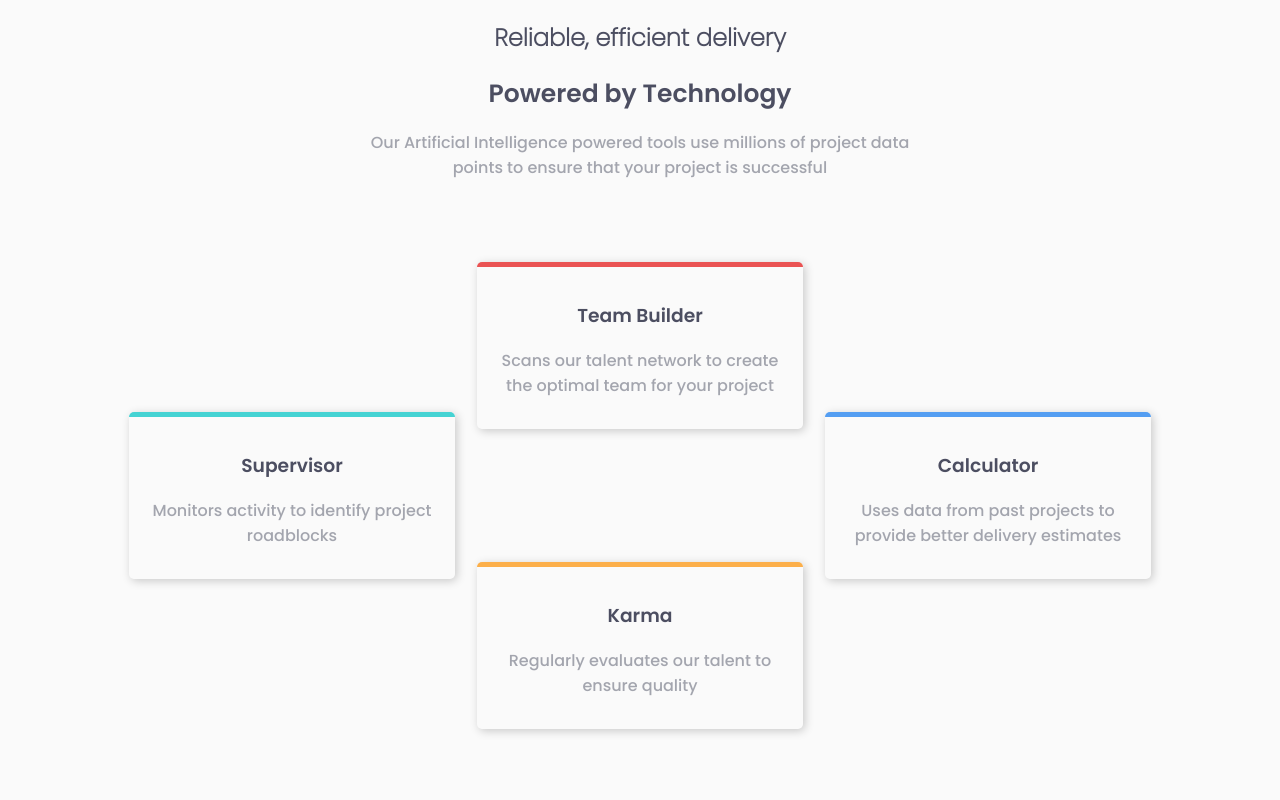
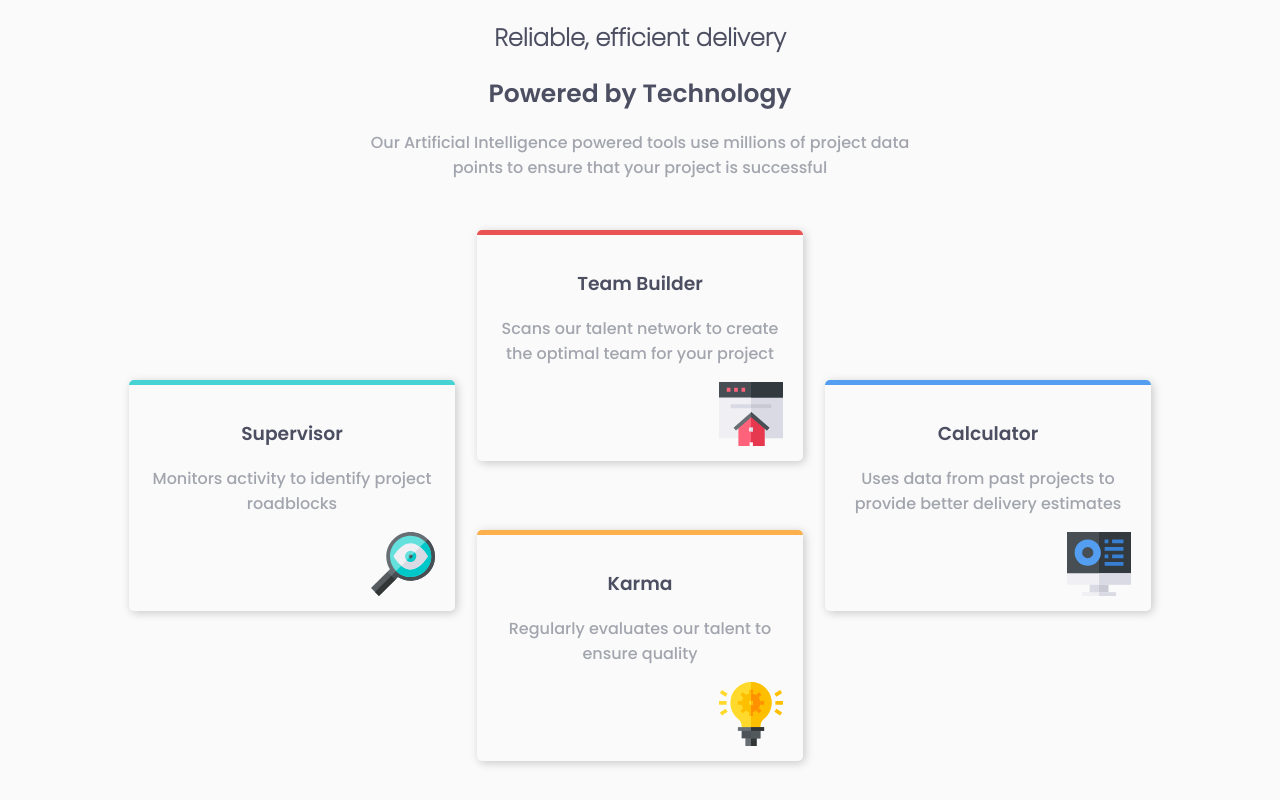
Before and after one commit to Code-x-goal/four-carr, a plain HTML site: page index.html in a window 1280 px wide. Drawn offline with Linux system fonts and the light colour scheme.

Commit message:
Update index.html

```diff
--- a/index.html
+++ b/index.html
@@ -4,7 +4,7 @@
   <meta charset="UTF-8">
   <meta name="viewport" content="width=device-width, initial-scale=1.0"> <!-- displays site properly based on user's device -->
 
-  <link rel="icon" type="image/png" sizes="32x32" href="./images/favicon-32x32.png">
+  <link rel="icon" type="image/png" sizes="32x32" href="./favicon-32x32.png">
 
   <title>Frontend Mentor | Four card feature section</title>
 <link rel="stylesheet" href="main.css">
@@ -20,24 +20,24 @@
   <div class="box Supervisor">
     <h3> Supervisor</h3>
     <p>Monitors activity to identify project roadblocks</p>
-    <img src="images/icon-supervisor.svg" alt="">
+    <img src="./icon-supervisor.svg" alt="">
   </div>
   <div class="box Team">
     <h3>Team Builder</h3>
     <p>Scans our talent network to create the optimal team for your project</p>
-    <img src="images/icon-team-builder.svg" alt="">
+    <img src="./icon-team-builder.svg" alt="">
   </div>
   <div class="box Karma">
     <h3> Karma</h3>
     <p> Regularly evaluates our talent to ensure quality</p>
-    <img src="images/icon-karma.svg" alt="">
+    <img src="./icon-karma.svg" alt="">
   </div>
   <div class="box Calculator">
     <h3> Calculator</h3>
     <p>
       Uses data from past projects to provide better delivery estimates
     </p>
-    <img src="images/icon-calculator.svg" alt="">
+    <img src="./icon-calculator.svg" alt="">
   </div>
 </div>
 </body>
```
